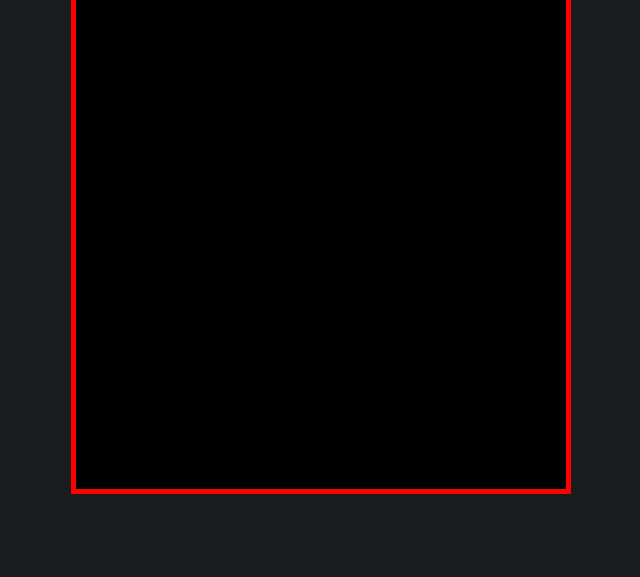
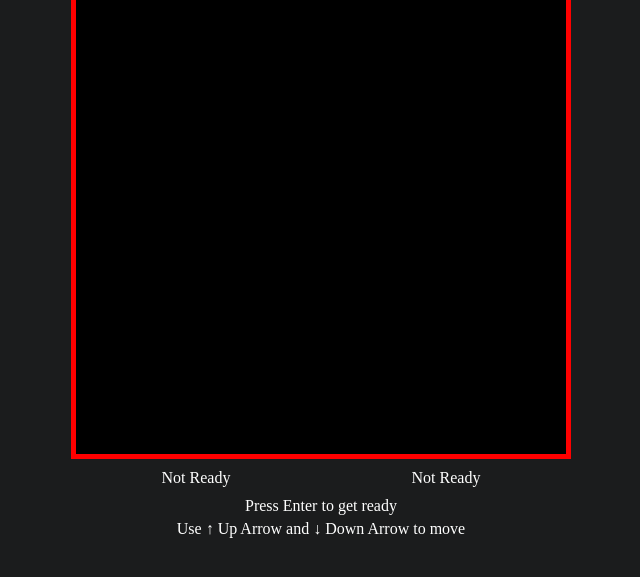
Before and after one commit to Lucas8x/pong-game-multiplayer, a website: page public/index.html in a window 1280 px wide. Shown: the part 181-758 px from the top of the page, without its empty margins (319-959 px from the left). Drawn offline with nearby package versions, Linux system fonts and the light colour scheme; no server answers.

Commit message:
feat: ready state & instructions

```diff
--- a/public/index.html
+++ b/public/index.html
@@ -9,21 +9,55 @@
 <body>
   <main id='main'>
     <h3 id='title'>Pong Multiplayer</h3>
-    <canvas id='box' width='15' height='15'></canvas>
+
+    <div id='content'>
+      <div id='scoreboard'>
+        <span id='score1'/>
+        <span id='score2'/>
+      </div>
+
+      <canvas id='box' width='15' height='15'></canvas>
+
+      <div id='ready'>
+        <span id='ready1'>Not Ready</span>
+        <span id='ready2'>Not Ready</span>
+      </div>
+
+      <div id='instructions'>
+        <span id='readyInstruction'>Press Enter to get ready</span>
+        <span>Use ↑ Up Arrow and ↓ Down Arrow to move</span>
+      </div>
+    </div>
   </main>
 </body>
 
 <script type="module">
   const canvas = document.getElementById('box');
   const ctx = canvas.getContext("2d");
-
   const socket = io();
 
+  const ready = document.getElementById('ready');
+  const ready1 = document.getElementById('ready1');
+  const ready2 = document.getElementById('ready2');
+  const readyInstruction = document.getElementById('readyInstruction');
+
   socket.on('connect', () => {
-    const { id } = socket;
-    console.log(`[IO] Connected to server. Player ID: ${id}`);
+    console.log(`[IO] Connected to server. Player ID: ${socket.id}`);
     socket.emit('enter_game');
   });
+
+  socket.on('readyState', (readyState) => {
+    readyState.forEach(s => {
+      s.id === socket.id
+      ? ready1.innerText = s.ready ? 'Ready' : 'Not Ready'
+      : ready2.innerText = s.ready ? 'Ready' : 'Not Ready'
+    })
+  });
+
+  socket.on('starting', () => {
+    ready.style.display = 'none';
+    readyInstruction.style.display = 'none';
+  })
 
   socket.on('state', renderState);
 
@@ -44,8 +78,9 @@
 
   function handleKeyboard(e) {
     const { key } = e;
-    if (key === 'Enter')
+    if (key === 'Enter') {
       socket.emit('ready');
+    }
 
     const direction = {"ArrowUp": "up", "ArrowDown": "down"}[key];
     if (direction) {
--- a/public/styles.css
+++ b/public/styles.css
@@ -21,6 +21,16 @@
   margin-bottom: 15px;
 }
 
+#content {
+  display: flex;
+  flex-direction: column;
+  align-items: center;
+  gap: 10px;
+}
+
+#scoreboard {
+}
+
 #box {
   width: 500px;
   height: 500px;
@@ -29,3 +39,18 @@
   image-rendering: pixelated;
   image-rendering: crisp-edges;
 }
+
+#ready {
+  display: flex;
+  justify-content: space-around;
+  width: 100%;
+  color: #ffffff;
+}
+
+#instructions {
+  display: flex;
+  flex-direction: column;
+  align-items: center;
+  gap: 5px;
+  color: #ffffff;
+}
```
Also changed, not shown: src/controllers/game.ts (+7 -0 lines).
